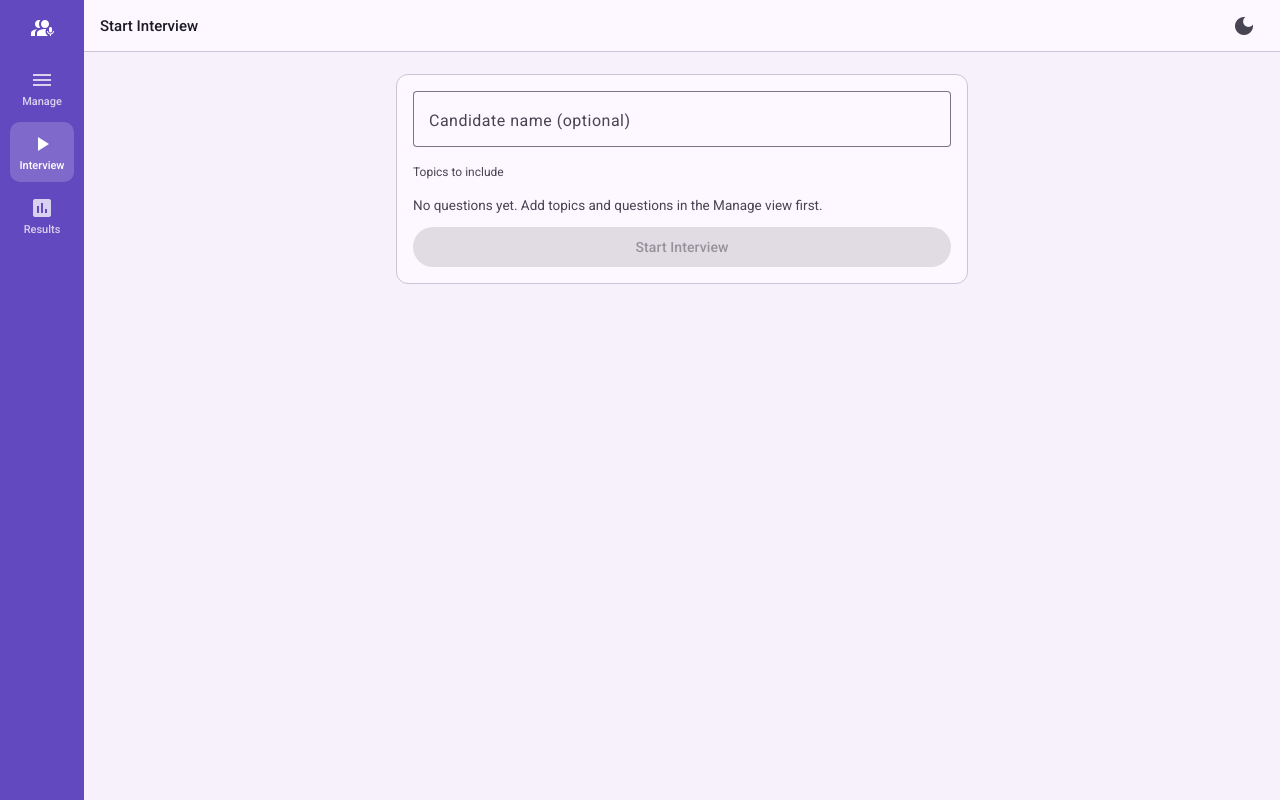
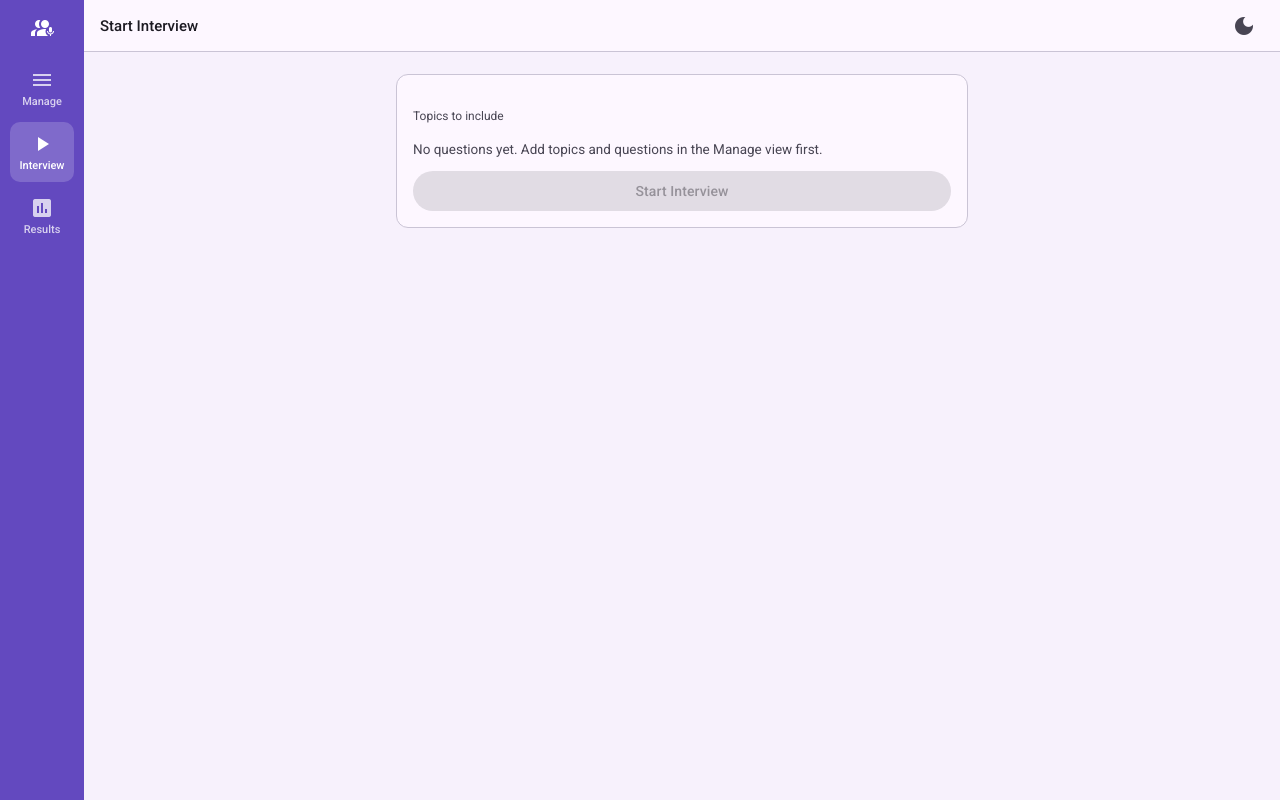
Before and after one commit to VolodymyrSenchak/sencha-interview, an Angular app: page /interview in a window 1280 px wide. Built offline with nearby package versions, Linux system fonts and the light colour scheme.

Commit message:
Remove candidate name

```diff
--- a/src/app/interview-store.ts
+++ b/src/app/interview-store.ts
@@ -17,7 +17,6 @@ const SESSION_KEY = 'iqm.session';
 
 const EMPTY_SESSION: InterviewSession = {
   started: false,
-  candidateName: '',
   selectedTopicIds: [],
   index: 0,
 };
@@ -308,11 +307,6 @@ export class InterviewStore {
 
   // --- Interview session ---
 
-  setCandidateName(name: string): void {
-    this.session.update((s) => ({ ...s, candidateName: name }));
-    this.persistSession();
-  }
-
   toggleSelectedTopic(topicId: string): void {
     this.session.update((s) => ({
       ...s,
@@ -351,7 +345,6 @@ export class InterviewStore {
     );
     this.session.set({
       started: false,
-      candidateName: '',
       selectedTopicIds: this.topics().map((t) => t.id),
       index: 0,
     });
--- a/src/app/interview/interview.html
+++ b/src/app/interview/interview.html
@@ -2,16 +2,6 @@
   <div class="setup-page">
     <mat-card appearance="outlined">
       <mat-card-content>
-        <mat-form-field appearance="outline" subscriptSizing="dynamic" class="full-width">
-          <mat-label>Candidate name (optional)</mat-label>
-          <input
-            matInput
-            placeholder="e.g. Jane Doe"
-            [ngModel]="store.session().candidateName"
-            (ngModelChange)="store.setCandidateName($event)"
-          />
-        </mat-form-field>
-
         <div class="topics-label">Topics to include</div>
         @if (hasAnyQuestions()) {
           <div class="topic-list">
@@ -48,7 +38,6 @@
   <div class="running-page">
     <div class="progress-row">
       <span>{{ scoredCount() }} of {{ store.flatItems().length }} scored</span>
-      <span>{{ store.session().candidateName }}</span>
     </div>
 
     <div class="question-list">
--- a/src/app/interview/interview.ts
+++ b/src/app/interview/interview.ts
@@ -1,12 +1,9 @@
 import { ChangeDetectionStrategy, Component, computed, inject } from '@angular/core';
-import { FormsModule } from '@angular/forms';
 import { MatButtonModule } from '@angular/material/button';
 import { MatCardModule } from '@angular/material/card';
 import { MatCheckboxModule } from '@angular/material/checkbox';
 import { MatDialog } from '@angular/material/dialog';
-import { MatFormFieldModule } from '@angular/material/form-field';
 import { MatIconModule } from '@angular/material/icon';
-import { MatInputModule } from '@angular/material/input';
 import { Router } from '@angular/router';
 import { InterviewStore } from '../interview-store';
 import { Question, Topic } from '../models';
@@ -17,13 +14,10 @@ import { MarkButtons } from '../shared/mark-buttons';
   selector: 'app-interview',
   changeDetection: ChangeDetectionStrategy.OnPush,
   imports: [
-    FormsModule,
     MatButtonModule,
     MatCardModule,
     MatCheckboxModule,
-    MatFormFieldModule,
     MatIconModule,
-    MatInputModule,
     MarkButtons,
   ],
   templateUrl: './interview.html',
--- a/src/app/models.ts
+++ b/src/app/models.ts
@@ -22,7 +22,6 @@ export interface Topic {
 
 export interface InterviewSession {
   started: boolean;
-  candidateName: string;
   selectedTopicIds: string[];
   index: number;
 }
--- a/src/app/results/results.html
+++ b/src/app/results/results.html
@@ -1,8 +1,5 @@
 <div class="page">
   <h1 class="title">Results</h1>
-  <div class="candidate">
-    {{ store.session().candidateName || 'No candidate name set' }}
-  </div>
 
   @for (result of store.topicResults(); track result.topicId) {
     <mat-card appearance="outlined" class="topic-card">
--- a/src/app/results/results.scss
+++ b/src/app/results/results.scss
@@ -7,13 +7,7 @@
 .title {
   font-size: 20px;
   font-weight: 500;
-  margin: 0 0 2px;
-}
-
-.candidate {
-  font-size: 12.5px;
-  color: var(--mat-sys-on-surface-variant);
-  margin-bottom: 18px;
+  margin: 0 0 18px;
 }
 
 .topic-card {
```
Also changed, not shown: 1 other file (tests, documents, lock files or other folders).
